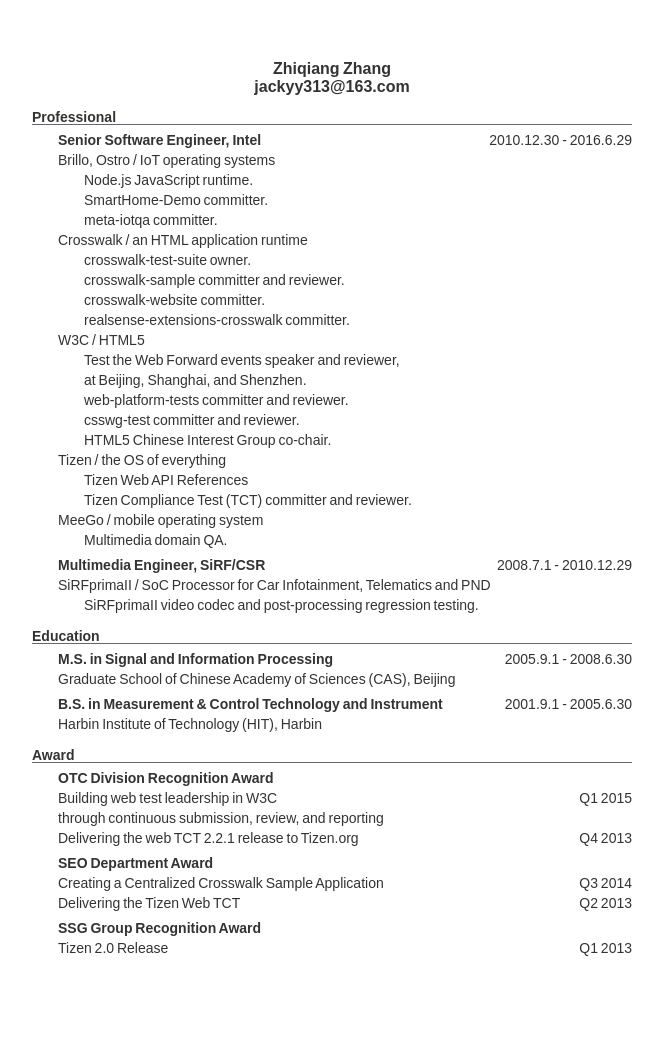
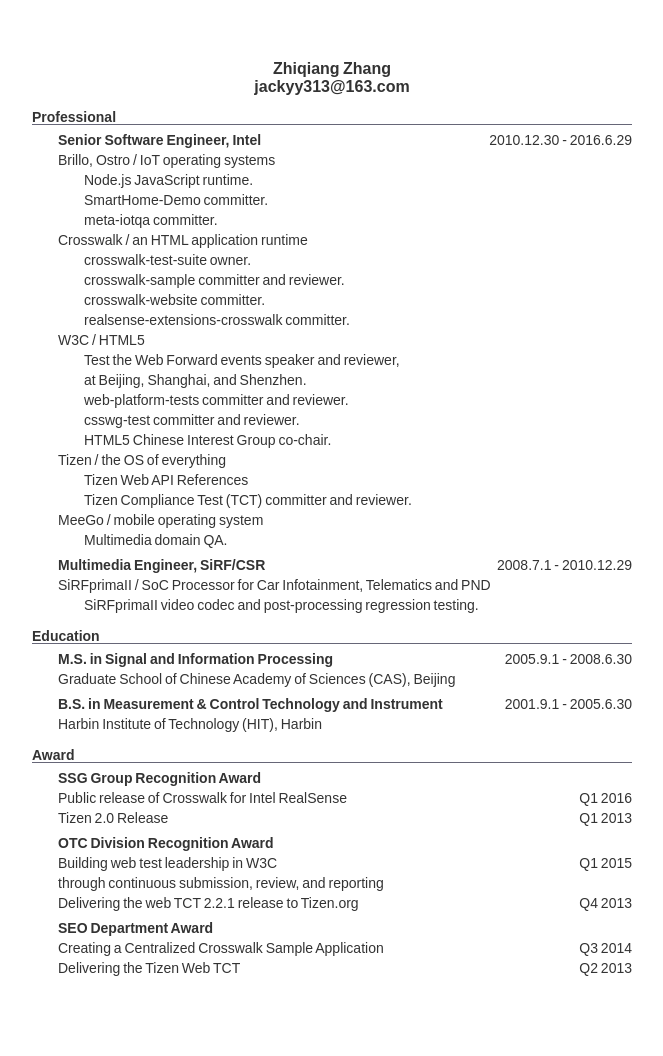
Before and after one commit to shuixin222/zqzhang.github.io, a Jekyll site: the page resume/index.html, which Jekyll copies as it is, in a window 1280 px wide. Shown: the whole page, without its empty margins (308-971 px from the left). Built offline with Jekyll 4.4.1, drawn with Linux system fonts in a browser that asks for light colours.

Commit message:
Receive a Group Recognition Award (GRA)

```diff
--- a/resume/index.html
+++ b/resume/index.html
@@ -164,6 +164,20 @@
     <div class="section">
       <div class="big">Award</div>
       <div class="middle">
+        <div class="samelinealignleft">SSG Group Recognition Award</div>
+        <div style="clear:both"></div>
+      </div>
+      <div class="small">
+        <div class="samelinealignleft">Public release of Crosswalk for Intel RealSense</div>
+        <div class="samelinealignright">Q1 2016</div>
+        <div style="clear:both"></div>
+      </div>
+      <div class="small">
+        <div class="samelinealignleft">Tizen 2.0 Release</div>
+        <div class="samelinealignright">Q1 2013</div>
+        <div style="clear:both"></div>
+      </div>
+      <div class="middle">
         <div class="samelinealignleft">OTC Division Recognition Award</div>
         <div style="clear:both"></div>
       </div>
@@ -196,15 +210,6 @@
         <div class="samelinealignright">Q2 2013</div>
         <div style="clear:both"></div>
       </div>
-      <div class="middle">
-        <div class="samelinealignleft">SSG Group Recognition Award</div>
-        <div style="clear:both"></div>
-      </div>
-      <div class="small">
-        <div class="samelinealignleft">Tizen 2.0 Release</div>
-        <div class="samelinealignright">Q1 2013</div>
-        <div style="clear:both"></div>
-      </div>
     </div>
 
   </div>
```
Also changed, not shown: resume/zh.html (+14 -11 lines).
